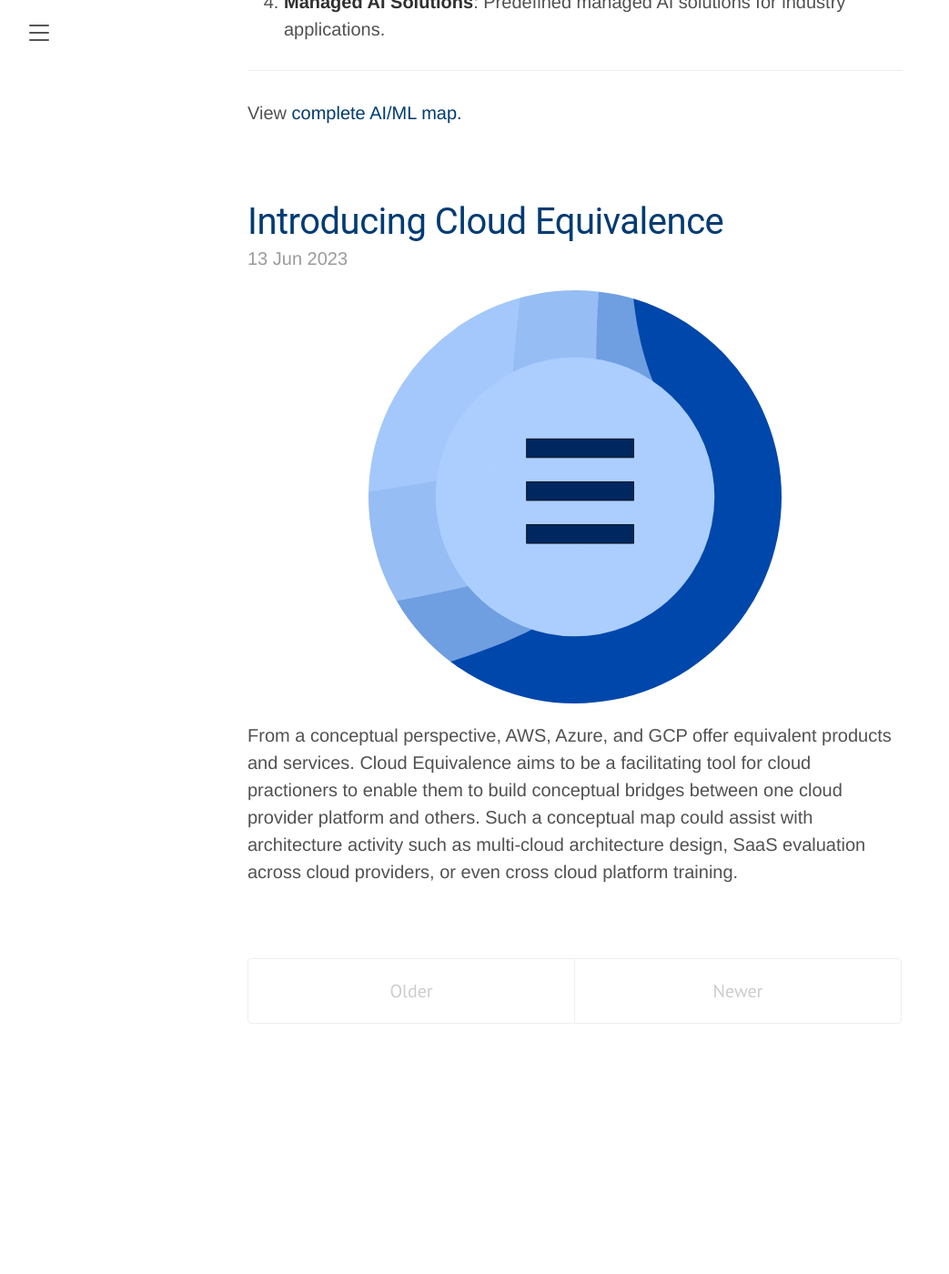
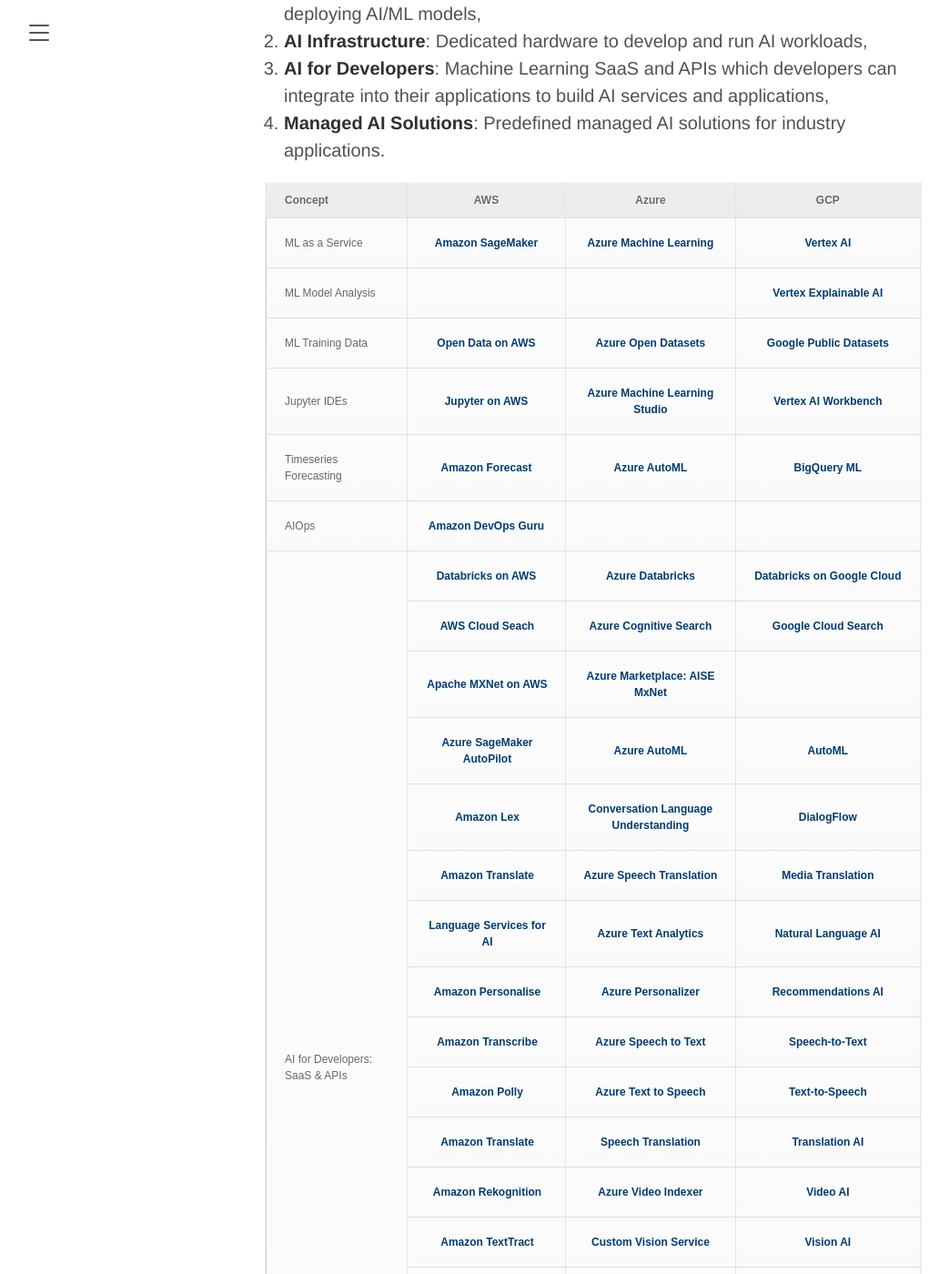
Before and after one commit to mikail-khan/mikail-khan.github.io, a Jekyll site: the page built from index.html, in a window 1280 px wide and 1400 px high, scrolled down 1387 px. Shown: the whole window at 91% size, without its empty margins (8-1051 px from the left). Built offline with Jekyll 4.4.1, drawn with Linux system fonts in a browser that asks for light colours; the list of posts is cut into pages by our own code; before the commit the page ends 2572 px from its top, so only the background shows below that; some of the changed text lies outside the part shown.

Commit message:
display comparision tables in post (#5)

```diff
--- a/_posts/2023-06-20-artificial-intelligence-and-machine-learning.md
+++ b/_posts/2023-06-20-artificial-intelligence-and-machine-learning.md
@@ -15,6 +15,39 @@
 4. **Managed AI Solutions**: Predefined managed AI solutions for
    industry applications.
 
----
-
-View [complete AI/ML map.](/concept/ai-ml)
+<table>
+ <thead>
+  <tr>
+   <th>Concept</th>
+   <th>AWS</th>
+   <th>Azure</th>
+   <th>GCP</th>
+  </tr>
+ </thead>
+ <tbody>
+  {% for items in site.data.ai-ml %}
+  {% if  items.services.size == 1 %}
+   <tr>
+    <td>{{items.concept}}</td>
+    <td><a href="{{items.services.first.aws-url}}">{{items.services.first.aws}}</a></td>
+    <td><a href="{{items.services.first.azure-url}}">{{items.services.first.azure}}</a></td>
+    <td><a href="{{items.services.first.gcp-url}}">{{items.services.first.gcp}}</a></td>
+   </tr>
+  {% else %}
+   <tr>
+    <td rowspan="{{items.services.size}}">{{items.concept}}</td>
+    <td style="text-align: center; vertical-align: middle;"><a href="{{items.services.first.aws-url}}">{{items.services.first.aws}}</a></td>
+    <td style="text-align: center; vertical-align: middle;"><a href="{{items.services.first.azure-url}}">{{items.services.first.azure}}</a></td>
+    <td style="text-align: center; vertical-align: middle;"><a href="{{items.services.first.gcp-url}}">{{items.services.first.gcp}}</a></td>
+   </tr>
+  {% for service in items.services offset:1 %}
+   <tr>
+    <td style="text-align: center; vertical-align: middle;"><a href="{{service.aws-url}}">{{service.aws}}</a></td>
+    <td style="text-align: center; vertical-align: middle;"><a href="{{service.azure-url}}">{{service.azure}}</a></td>
+    <td style="text-align: center; vertical-align: middle;"><a href="{{service.gcp-url}}">{{service.gcp}}</a></td>
+   </tr>
+  {% endfor %}
+  {% endif %}
+  {% endfor %}
+ </tbody>
+</table>
--- a/_posts/2023-06-26-api-management.md
+++ b/_posts/2023-06-26-api-management.md
@@ -30,6 +30,39 @@
    control over the complete API development, deployment, scaling, and
    securing of the API solution.
 
----
-
-View [complete API Management map.](/concept/api-management)
+<table>
+ <thead>
+  <tr>
+   <th>Concept</th>
+   <th>AWS</th>
+   <th>Azure</th>
+   <th>GCP</th>
+  </tr>
+ </thead>
+ <tbody>
+  {% for items in site.data.api-management %}
+  {% if  items.services.size == 1 %}
+   <tr>
+    <td>{{items.concept}}</td>
+    <td><a href="{{items.services.first.aws-url}}">{{items.services.first.aws}}</a></td>
+    <td><a href="{{items.services.first.azure-url}}">{{items.services.first.azure}}</a></td>
+    <td><a href="{{items.services.first.gcp-url}}">{{items.services.first.gcp}}</a></td>
+   </tr>
+  {% else %}
+   <tr>
+    <td rowspan="{{items.services.size}}">{{items.concept}}</td>
+    <td style="text-align: center; vertical-align: middle;"><a href="{{items.services.first.aws-url}}">{{items.services.first.aws}}</a></td>
+    <td style="text-align: center; vertical-align: middle;"><a href="{{items.services.first.azure-url}}">{{items.services.first.azure}}</a></td>
+    <td style="text-align: center; vertical-align: middle;"><a href="{{items.services.first.gcp-url}}">{{items.services.first.gcp}}</a></td>
+   </tr>
+  {% for service in items.services offset:1 %}
+   <tr>
+    <td style="text-align: center; vertical-align: middle;"><a href="{{service.aws-url}}">{{service.aws}}</a></td>
+    <td style="text-align: center; vertical-align: middle;"><a href="{{service.azure-url}}">{{service.azure}}</a></td>
+    <td style="text-align: center; vertical-align: middle;"><a href="{{service.gcp-url}}">{{service.gcp}}</a></td>
+   </tr>
+  {% endfor %}
+  {% endif %}
+  {% endfor %}
+ </tbody>
+</table>
```
